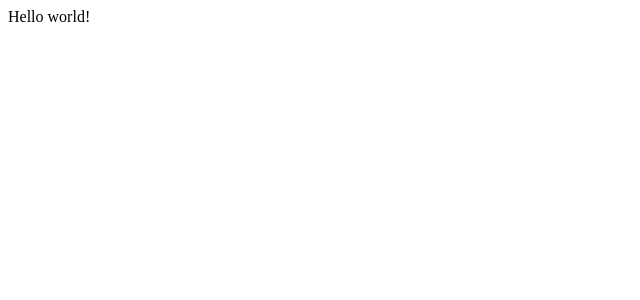
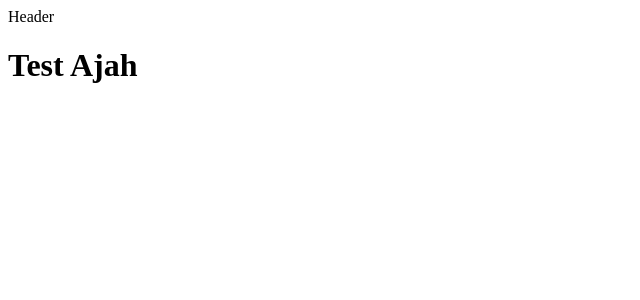
Before and after one commit to daranas/darana.id, a Next.js app: page / in a window 1280 px wide. Shown: the top 300 px of the page, without its empty margins (0-640 px from the left). Built offline with nearby package versions, Linux system fonts and the light colour scheme.

Commit message:
change layout

```diff
--- /dev/null
+++ b/components/layouts/header.jsx
@@ -0,0 +1,9 @@
+import React from 'react'
+
+export default class AppHeader extends React.Component {
+  render () {
+    return (
+      <div>Header</div>
+    )
+  }
+}
--- /dev/null
+++ b/components/layouts/index.jsx
@@ -0,0 +1,10 @@
+import Header from './header'
+
+export default function Layout(props) {
+  return (
+    <div>
+      <Header />
+      {props.children}
+    </div>
+  )
+}
--- a/pages/index.js
+++ b/pages/index.js
@@ -1,11 +1,9 @@
-import React from 'react'
+import Layout from '../components/layouts'
 
-function Home() {
-  return (
-    <div>
-      Hello world!
-    </div>
-  )
-}
+const Index = props => (
+  <Layout>
+    <h1>Test Ajah</h1>
+  </Layout>
+)
 
-export default Home
+export default Index
```
Also changed, not shown: components/layout.jsx (deleted, +0 -7 lines).
